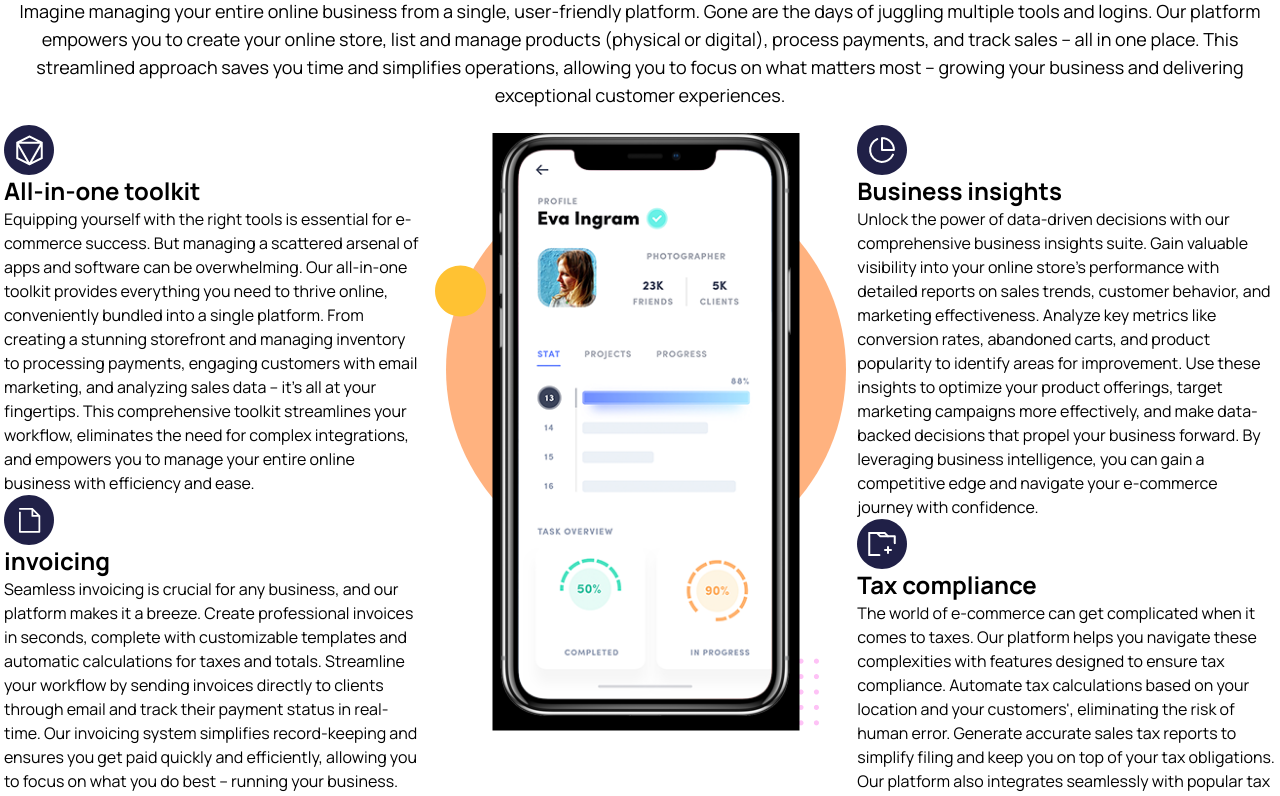
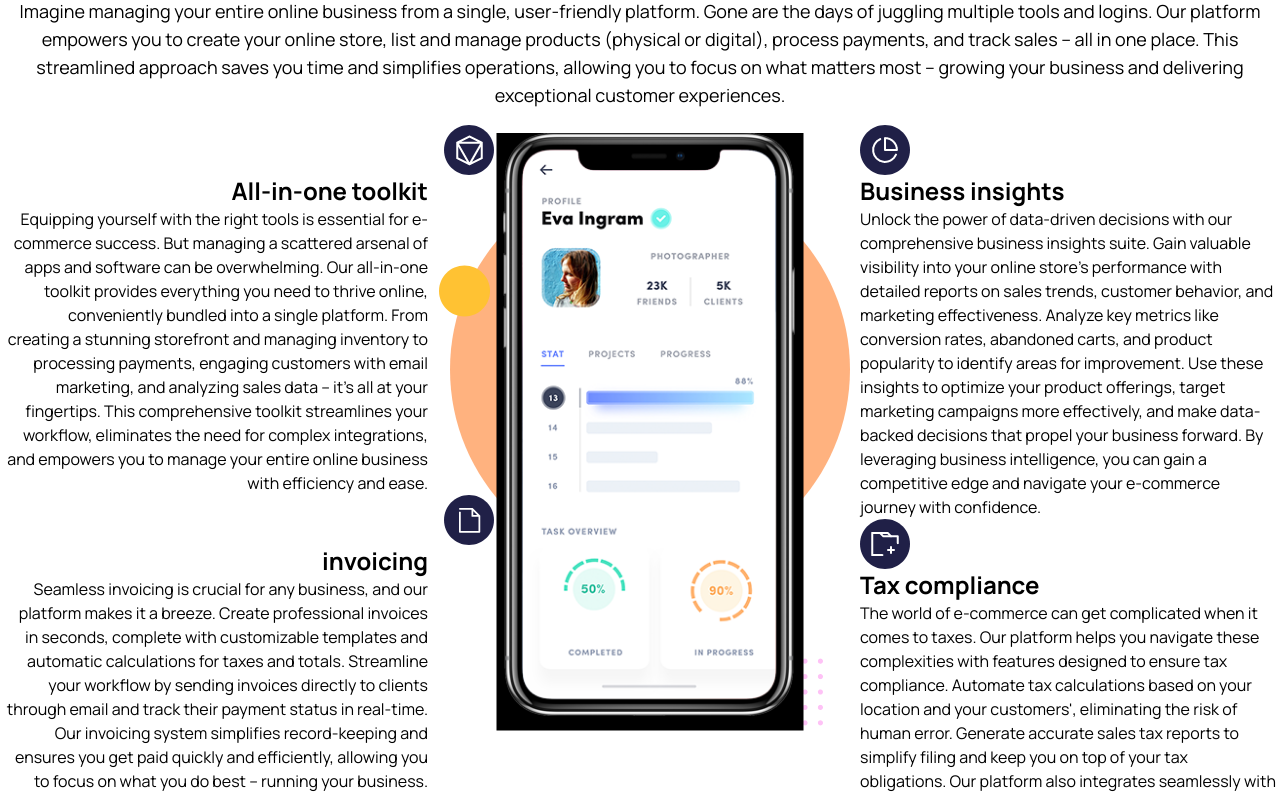
Before and after one commit to shakiltha/mobile-app-download-landing_page, a React (Vite) app: page / in a window 1280 px wide. Shown: the part 3164-3960 px from the top of the page. Built offline with nearby package versions, Linux system fonts and the light colour scheme.

Commit message:
positioned icons and text to right

```diff
--- a/src/components/OneSimplePlatform.jsx
+++ b/src/components/OneSimplePlatform.jsx
@@ -24,9 +24,9 @@ const OneSimplePlatform = () => {
         </p>
       </div>
       <div className="xl:flex xl:gap-2 xl:my-4">
-        <div className="xl:w-1/3">
+        <div className="xl:w-1/3 xl:text-right">
           <div>
-            <img src={icon1} alt="" />
+            <img src={icon1} className="xl:ml-[27.5rem]" alt="" />
             <h5 className="font-bold text-xl lg:text-2xl">
               All-in-one toolkit
             </h5>
@@ -44,7 +44,7 @@ const OneSimplePlatform = () => {
             </p>
           </div>
           <div>
-            <img src={icon2} alt="" />
+            <img src={icon2} className="xl:ml-[27.5rem]" alt="" />
             <h5 className="font-bold text-xl lg:text-2xl">invoicing</h5>
             <p className="font-normal">
               Seamless invoicing is crucial for any business, and our platform
```
